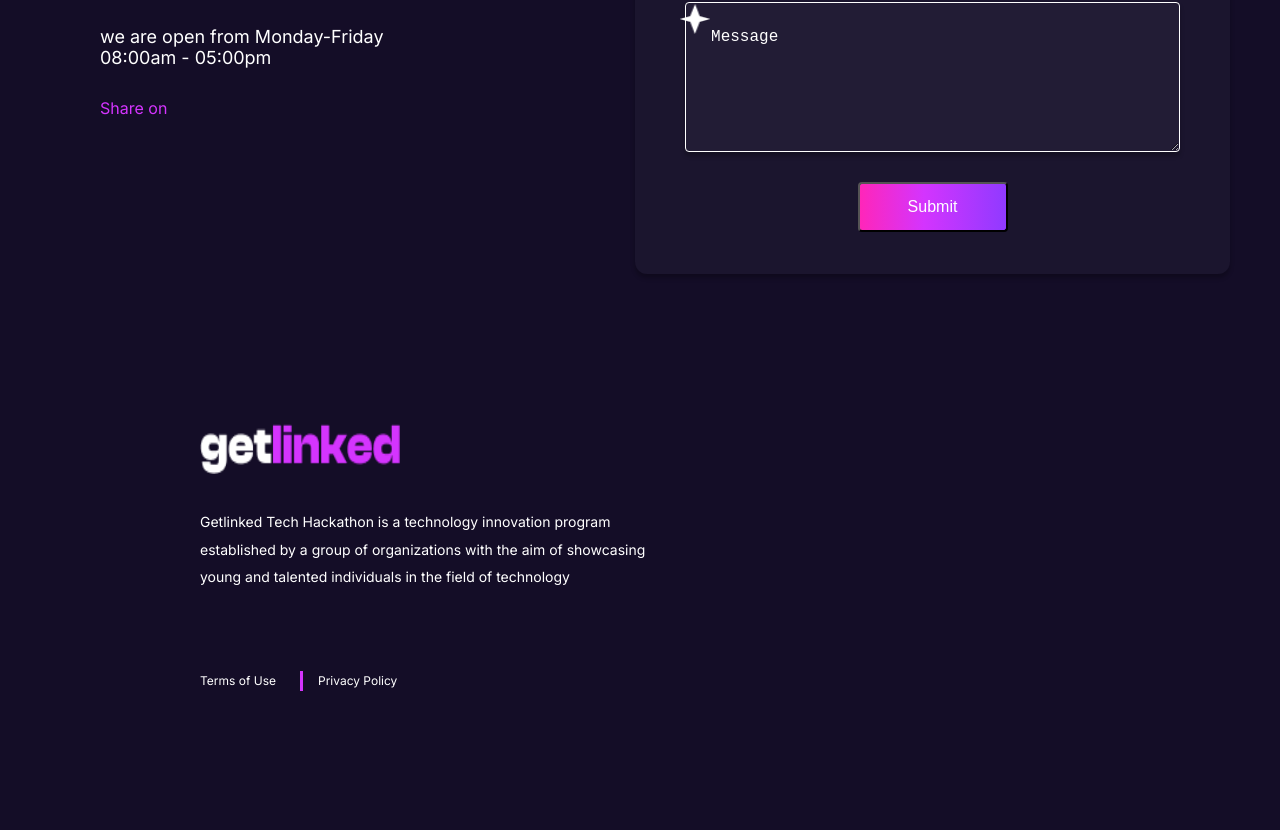
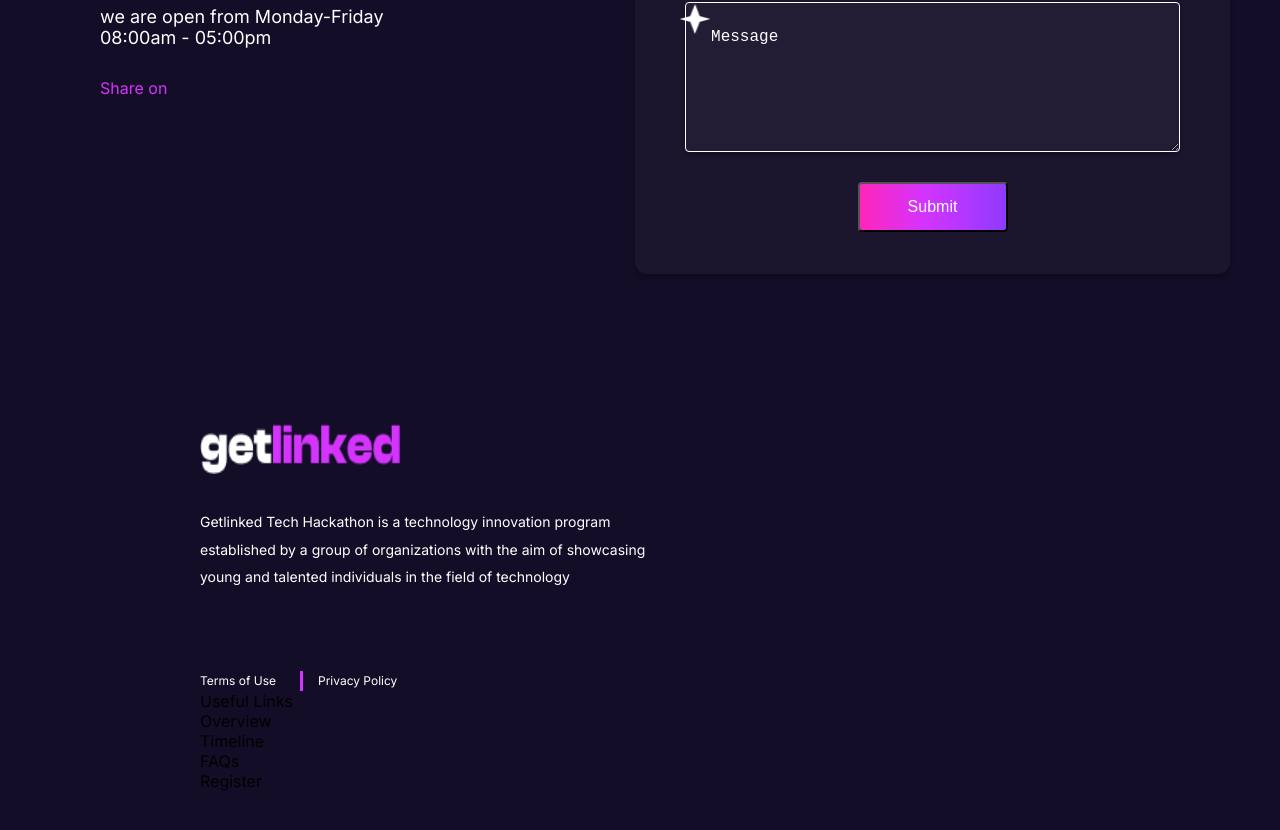
Before and after one commit to hall500/getlinked, a Next.js app in the folder get-linked/: page /contact in a window 1280 px wide. Shown: the part 496-1326 px from the top of the page. Before the commit the page ends 1287 px from the top, so only its background shows below. Built offline with nearby package versions, Linux system fonts and the light colour scheme.

Commit message:
completed the register and contact desktop screen

```diff
--- a/get-linked/src/app/components/Footer.js
+++ b/get-linked/src/app/components/Footer.js
@@ -21,7 +21,13 @@ function Footer() {
                 <Image src="/images/star.png" alt="star" className="star" width={30} height={30}/>
             </div>
             <div className="content">
-                <div></div>
+                <div>
+                    <span>Useful Links</span>
+                    <p>Overview</p>
+                    <p>Timeline</p>
+                    <p>FAQs</p>
+                    <p>Register</p>
+                </div>
                 <div></div>
             </div>
         </Wrapper>
--- a/get-linked/src/app/components/home/Privacy.jsx
+++ b/get-linked/src/app/components/home/Privacy.jsx
@@ -13,7 +13,7 @@ function Privacy() {
           </h1>
           <p>
           Below are our privacy & policy, which outline a lot of goodies.
-            it’s our aim to always take of our participant
+            it&apos;s our aim to always take of our participant
           </p>
           <div className="first">
             <p>
--- a/get-linked/src/app/contact/page.js
+++ b/get-linked/src/app/contact/page.js
@@ -9,7 +9,7 @@ function page() {
             <div className='text'>
                 <h1>Get in touch</h1>
                 <p>Contact Information</p>
-                <p>27,Alara Street Yaba 100012 Lagos State</p>#
+                <p>27,Alara Street Yaba 100012 Lagos State</p>
                 <p className='call'>Call Us : 07067981819</p>
                 <p className='open'>we are open from Monday-Friday 08:00am - 05:00pm</p>
                 <span>Share on</span>
```
